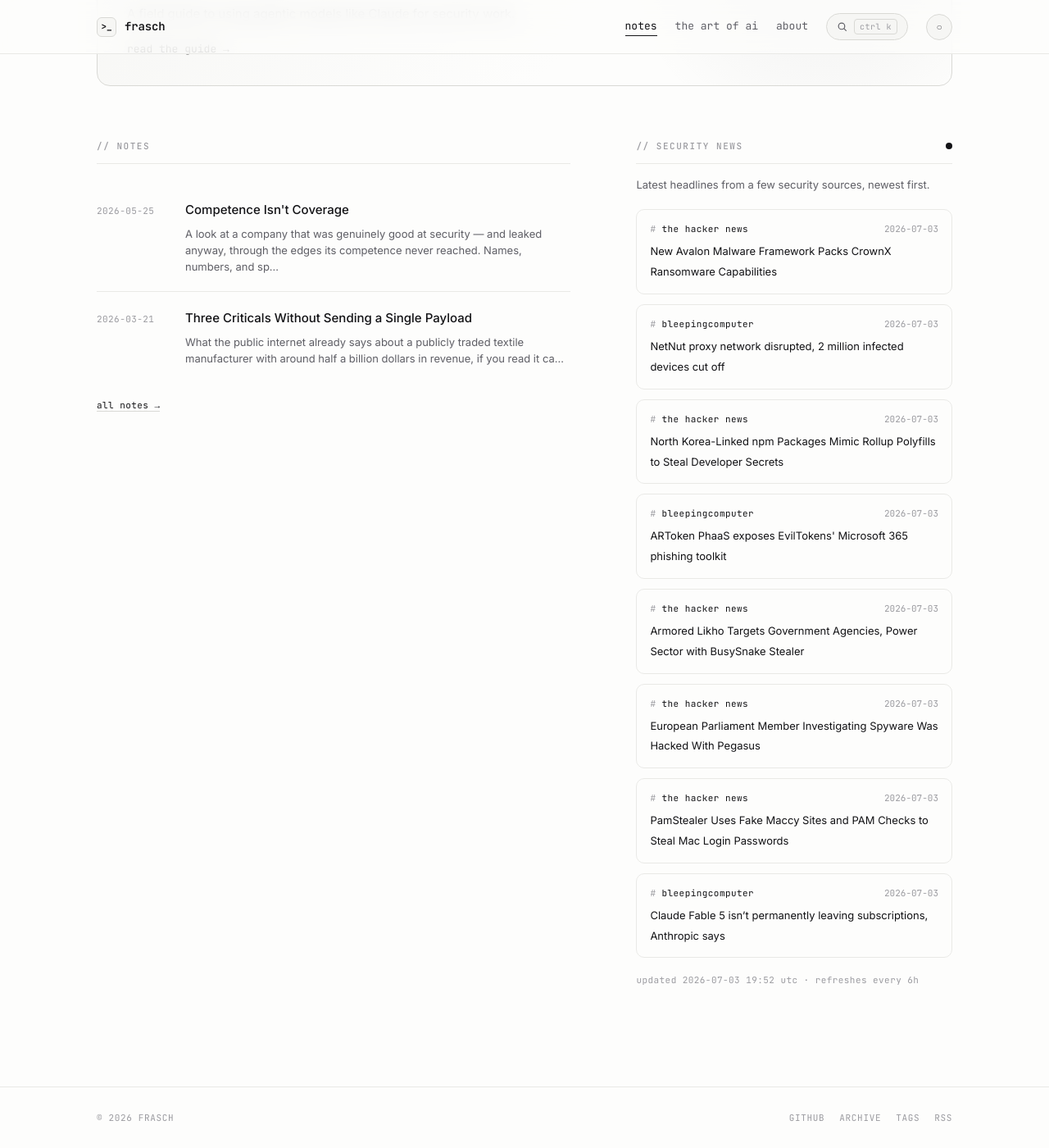
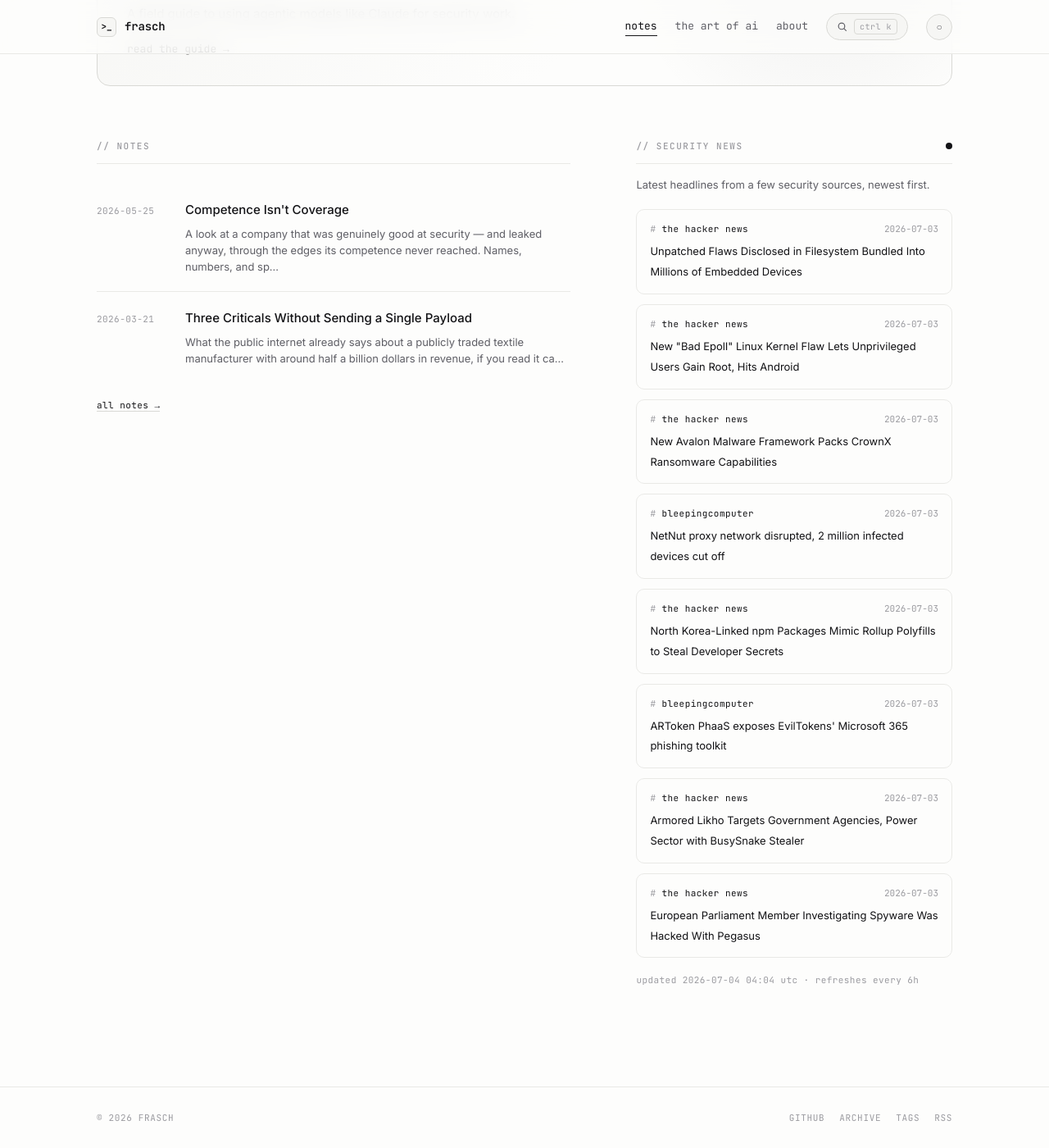
Before and after one commit to whoisfrasch/frasch, a Jekyll site: the page built from index.html, in a window 1280 px wide and 1400 px high, scrolled down 615 px. Shown: the whole window at 82% size. Built offline with Jekyll 4.4.1, drawn with Linux system fonts in a browser that asks for light colours.

Commit message:
Refresh security news feed

```diff
--- a/_data/news.json
+++ b/_data/news.json
@@ -1,6 +1,18 @@
 {
-  "updated": "2026-07-03T19:52:00Z",
+  "updated": "2026-07-04T04:04:29Z",
   "items": [
+    {
+      "source": "the hacker news",
+      "title": "Unpatched Flaws Disclosed in Filesystem Bundled Into Millions of Embedded Devices",
+      "link": "https://thehackernews.com/2026/07/unpatched-flaws-disclosed-in-filesystem.html",
+      "date": "2026-07-03T20:19:31Z"
+    },
+    {
+      "source": "the hacker news",
+      "title": "New \"Bad Epoll\" Linux Kernel Flaw Lets Unprivileged Users Gain Root, Hits Android",
+      "link": "https://thehackernews.com/2026/07/new-bad-epoll-linux-kernel-flaw-lets.html",
+      "date": "2026-07-03T19:40:01Z"
+    },
     {
       "source": "the hacker news",
       "title": "New Avalon Malware Framework Packs CrownX Ransomware Capabilities",
@@ -36,18 +48,6 @@
       "title": "European Parliament Member Investigating Spyware Was Hacked With Pegasus",
       "link": "https://thehackernews.com/2026/07/european-parliament-member.html",
       "date": "2026-07-03T11:05:43Z"
-    },
-    {
-      "source": "the hacker news",
-      "title": "PamStealer Uses Fake Maccy Sites and PAM Checks to Steal Mac Login Passwords",
-      "link": "https://thehackernews.com/2026/07/pamstealer-uses-fake-maccy-sites-and.html",
-      "date": "2026-07-03T08:03:37Z"
-    },
-    {
-      "source": "bleepingcomputer",
-      "title": "Claude Fable 5 isn’t permanently leaving subscriptions, Anthropic says",
-      "link": "https://www.bleepingcomputer.com/news/artificial-intelligence/claude-fable-5-isnt-permanently-leaving-subscriptions-anthropic-says/",
-      "date": "2026-07-03T01:37:09Z"
     }
   ]
 }
```
